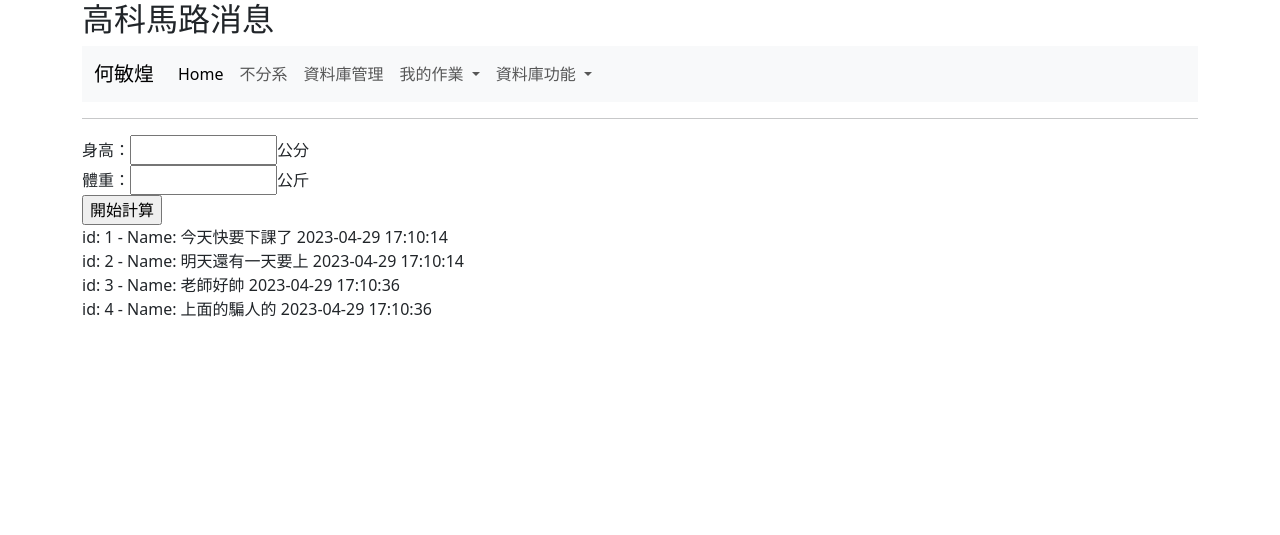
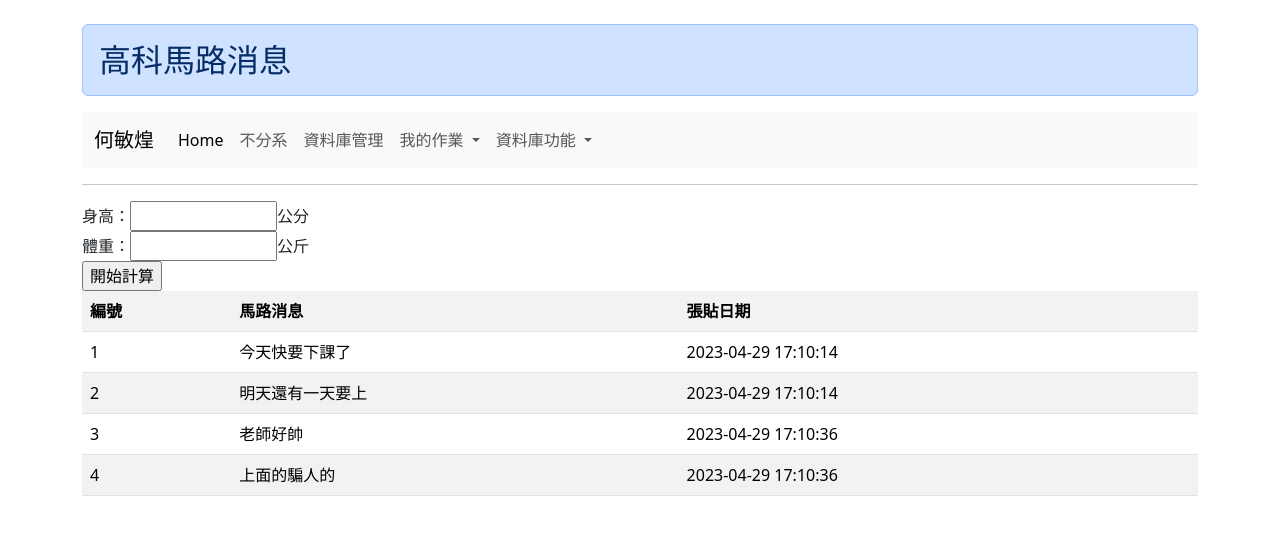
Before and after one commit to skynettw/nkustwww0429, a PHP site: page /roadnews.php in a window 1280 px wide. Shown: the top 535 px of the page. Run offline with PHP 8.4, Linux system fonts and the light colour scheme; data comes from the database, SQL or seed files in the repository.

Commit message:
roadnews add table attributes

```diff
--- a/lotto.php
+++ b/lotto.php
@@ -6,7 +6,8 @@
   </head>
   <body>
     <div class="container">
-        <h2>樂透預測</h2>
+        <br>
+        <h2 class="alert alert-success">樂透預測</h2>
         <?php include "menu.php"; ?>
         <hr>
         <?php
--- a/roadnews.php
+++ b/roadnews.php
@@ -9,7 +9,8 @@
   </head>
   <body>
     <div class="container">
-        <h2>高科馬路消息</h2>
+        <br>
+        <h2 class="alert alert-primary">高科馬路消息</h2>
         <?php include "menu.php"; ?>
         <hr>
         <form action="bmi.php" method="POST">
@@ -22,13 +23,18 @@
             $result = $conn->query($sql);
 
             if ($result->num_rows > 0) {
-            while($row = $result->fetch_assoc()) {
-                echo "id: " . $row["id"].
-                     " - Name: " . $row["title"]. " "
-                     . $row["pdate"]. "<br>";
-            }
+                echo "<table class='table table-striped table-hover'>";
+                echo "<tr><th>編號</th><th>馬路消息</th><th>張貼日期</th></tr>";
+                while($row = $result->fetch_assoc()) {
+                    echo "<tr>";
+                    echo "<td>" . $row["id"]    . "</td>" .
+                         "<td>" . $row["title"] . "</td>" .
+                         "<td>" . $row["pdate"] . "</td>";
+                    echo "</tr>";
+                }
+                echo "</table>";
             } else {
-            echo "0 results";
+                echo "0 results";
             }
             $conn->close();
 
```
